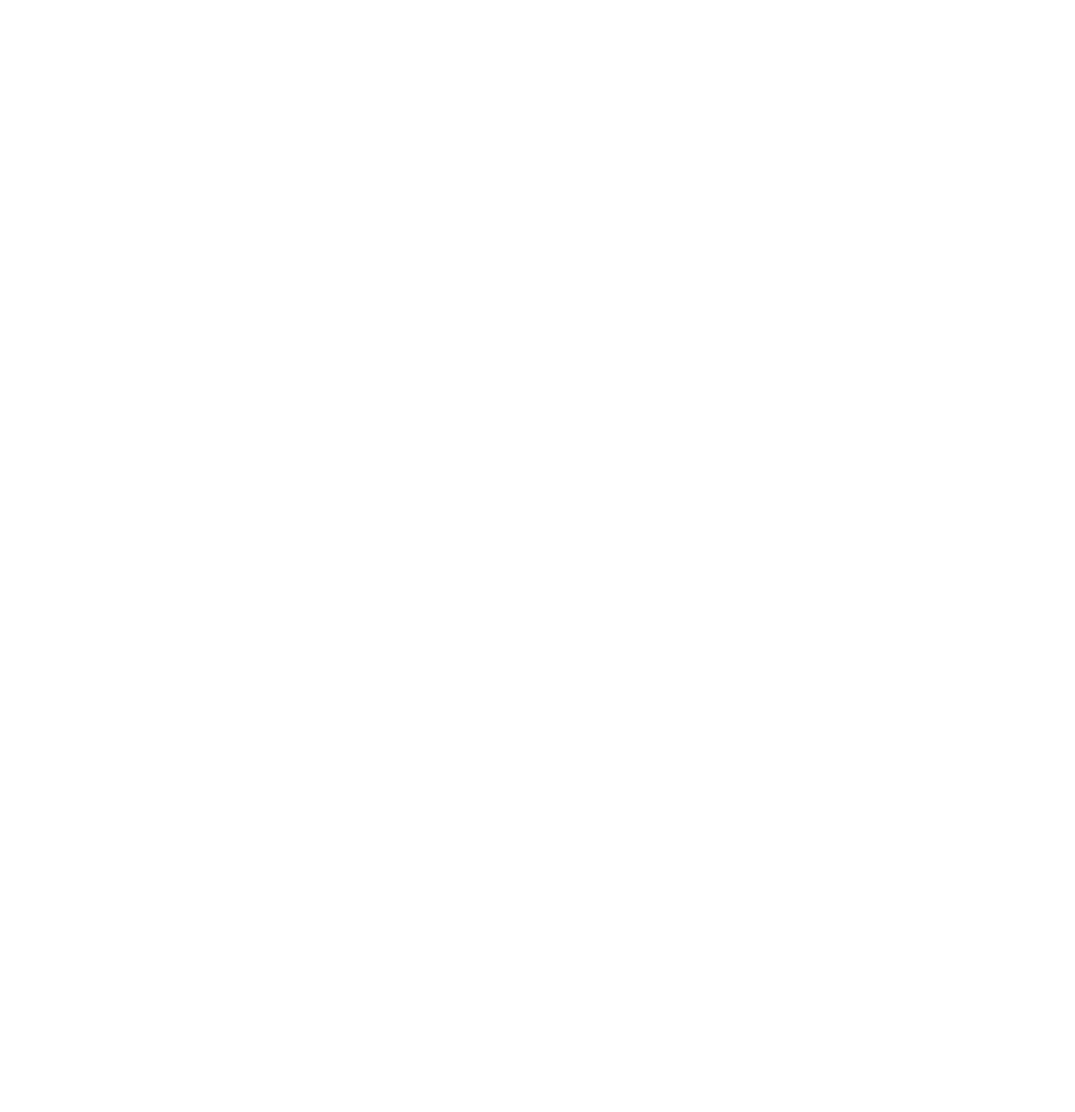
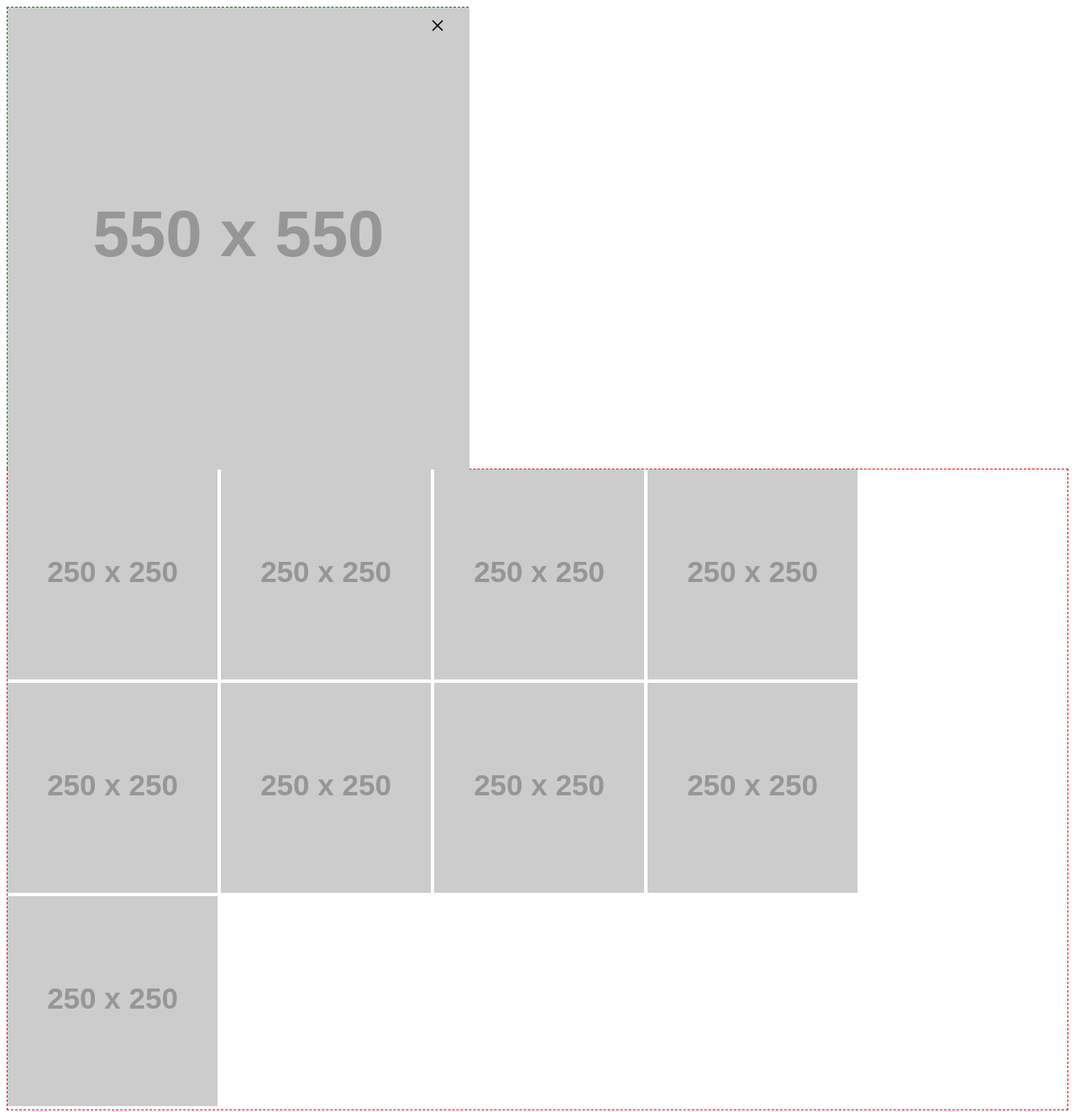
Before and after one commit to davidborah-gda/modal-fun, a plain HTML site: page index.html in a window 1280 px wide. Shown: the whole page at 84% size. Before the commit the page ends 800 px from the top, so only its background shows below. Drawn offline with Linux system fonts and the light colour scheme; placeholder pictures from the web are drawn by us.

Commit message:
added some css

```diff
--- a/index.html
+++ b/index.html
@@ -8,7 +8,22 @@
     <link rel="stylesheet" href="style.css" />
 </head>
 <body>
+    <section class="modal-container">
+        <span class="close">&times;</span>
+        <img src="http://via.placeholder.com/550x550" alt="modal image" class="modal-image">
 
+    </section>
+   <div class="images">
+       <img src="http://via.placeholder.com/250x250" alt="placeholder image" class="thumbnail">
+       <img src="http://via.placeholder.com/250x250" alt="placeholder image" class="thumbnail">
+       <img src="http://via.placeholder.com/250x250" alt="placeholder image" class="thumbnail">
+       <img src="http://via.placeholder.com/250x250" alt="placeholder image" class="thumbnail">
+       <img src="http://via.placeholder.com/250x250" alt="placeholder image" class="thumbnail">
+       <img src="http://via.placeholder.com/250x250" alt="placeholder image" class="thumbnail">
+       <img src="http://via.placeholder.com/250x250" alt="placeholder image" class="thumbnail">
+       <img src="http://via.placeholder.com/250x250" alt="placeholder image" class="thumbnail">
+       <img src="http://via.placeholder.com/250x250" alt="placeholder image" class="thumbnail">
+   </div>
     <script src="index.js"></script>
 </body>
 </html>
--- a/style.css
+++ b/style.css
@@ -0,0 +1,21 @@
+* {
+    box-sizing: border-box;
+}
+
+.images {
+    border: 1px dashed red;
+}
+
+.modal-container {
+    border: 1px dashed green;
+    width: 550px;
+    height: 550px;
+}
+
+.close {
+    font-size: 2rem;
+    position: absolute;
+    left: 512px;
+    top: 12px;
+    cursor: pointer;
+}
```
